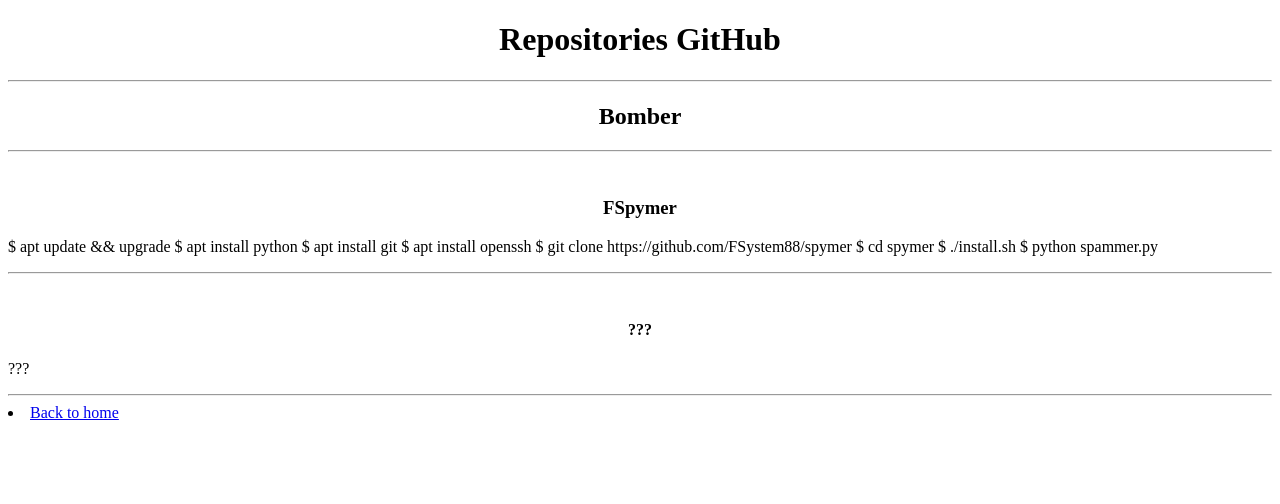
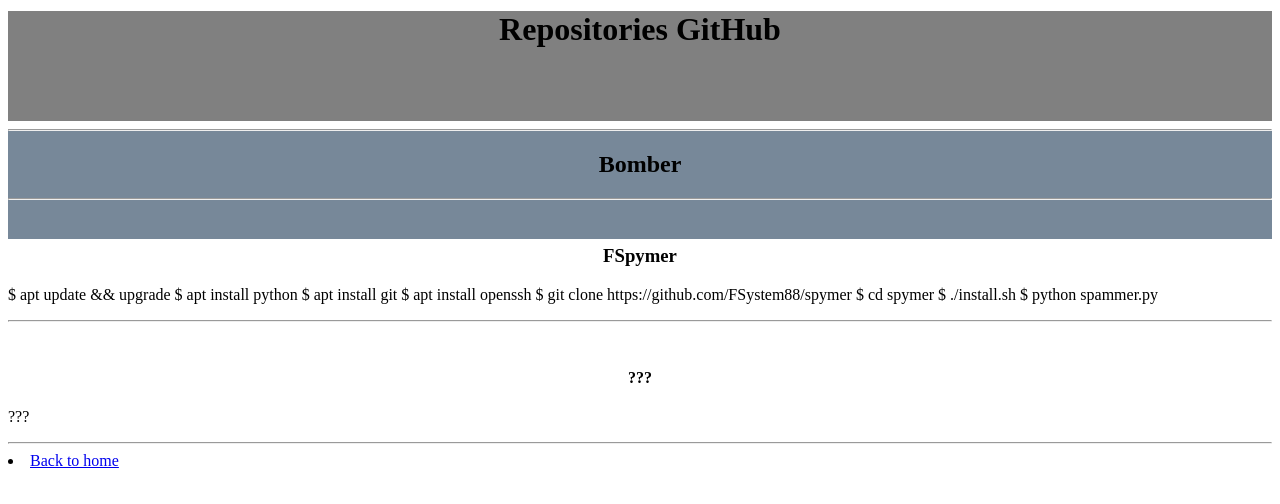
Before and after one commit to CrystalUvU/NagiGit, a plain HTML site: page page2.html in a window 1280 px wide. Drawn offline with Linux system fonts and the light colour scheme.

Commit message:
Update page2.html

```diff
--- a/page2.html
+++ b/page2.html
@@ -4,7 +4,10 @@
 				<title>Repositories</title>
 </head>
 <body>
+	                        <div style="position: relative; background-color: #808080;wight: 110px;height: 110px; top: -10px;">
 				<h1 style="position: relative;text-align: center;">Repositories GitHub<h1>
+				</div>
+				<div style="position: relative; background-color: #778899;wight: 110px;height: 110px; top: -10px;">
 				<hr>
 				<h2 style="position: relative;text-align: center;">Bomber</h2>
 				<hr>
@@ -24,5 +27,6 @@
 				<p>???</p>
 				<hr>
 				<li class="active"><a href="index.html">Back to home</a></li>
+				</div>
 </body>
 </html>
```
